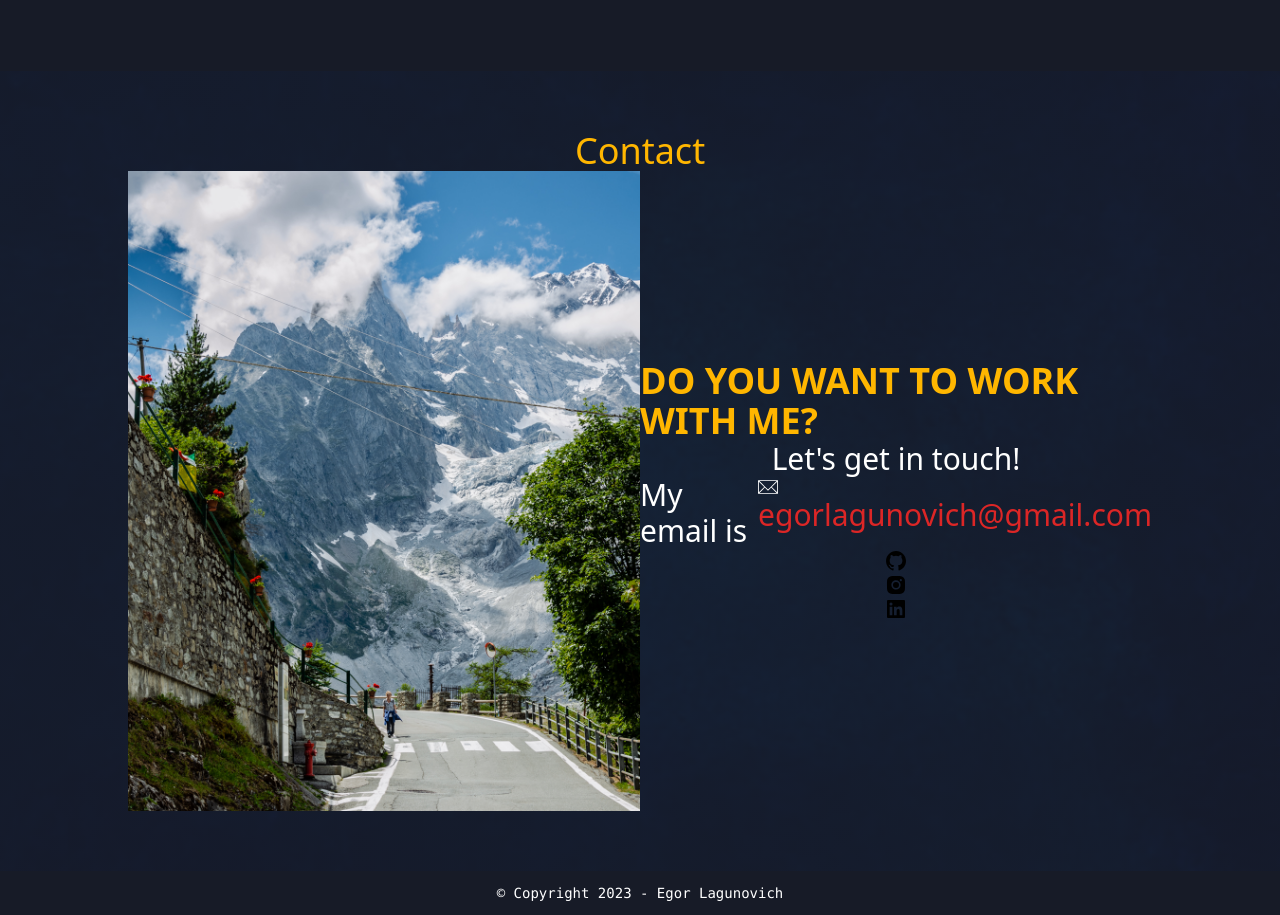
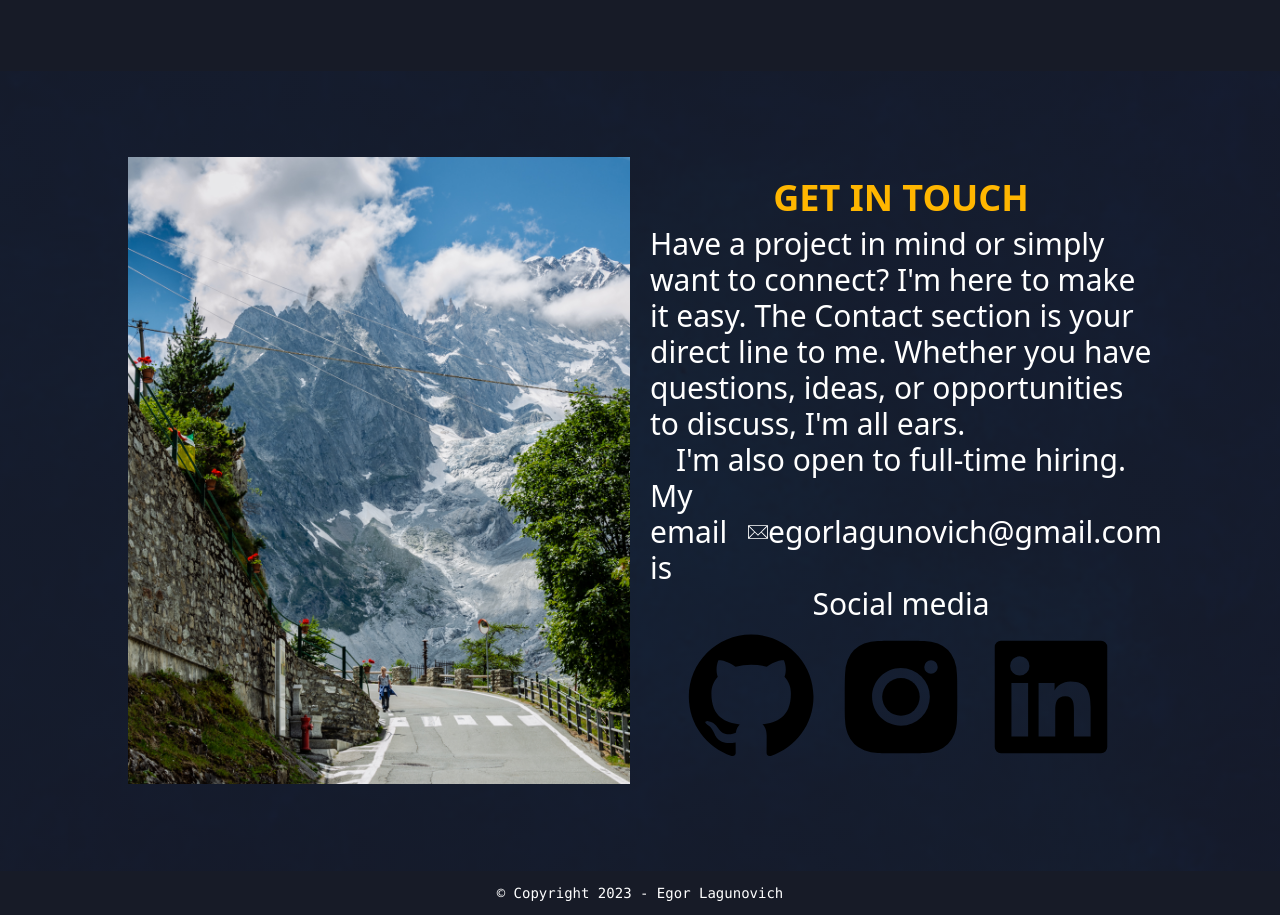
Before and after one commit to yahorlahunovich/web-dev-portfolio, a Next.js app: page / in a window 1280 px wide. Shown: the part 4760-5675 px from the top of the page. Built offline with nearby package versions, Linux system fonts and the light colour scheme.

Commit message:
mockup of contact section

```diff
--- a/components/layout/Contact.tsx
+++ b/components/layout/Contact.tsx
@@ -9,31 +9,37 @@ const Contact = () => {
   return (
     <section
       id="contact"
-      className="flex flex-col justify-center min-h-screen text-3xl snap-start px-32 main-bg "
+      className="w-full flex flex-col sm:flex-row gap-5 justify-center items-center min-h-screen text-3xl snap-start sm:px-32 main-bg"
       data-aos="fade-up"
     >
-      <h1 className="text-center">Contact</h1>
-      <div className="flex flex-row justify-center items-center ">
-        <div className="w-1/2">
+      <div className="w-full sm:w-1/2">
         <Image src={contactImg} alt="Mountain" />
       </div>
-        <div className="flex flex-col justify-center items-center w-1/2">
-          <h2>Do you want to work with me?</h2>
-          <p>Let's get in touch!</p>
-          <div className="flex">
+      <div className="flex flex-col flex-wrap justify-center items-center w-full sm:w-1/2">
+        <h2 className="text-center m-2">Get in Touch</h2>
+        <p>
+          Have a project in mind or simply want to connect? I'm here to make it
+          easy. The Contact section is your direct line to me. Whether you have
+          questions, ideas, or opportunities to discuss, I'm all ears.
+        </p>
+        <p>I'm also open to full-time hiring.</p>
+        <div className="flex flex-row gap-2 justify-center items-center">
           My email is{" "}
-            <a href="mailto: egorlagunovich@gmail.com" className="text-red-600">
+          <a
+            href="mailto: egorlagunovich@gmail.com"
+            className="flex flex-row justify-center items-center"
+          >
             <Image src={envelopeSvg} alt="envelope icon" width={20} />{" "}
             egorlagunovich@gmail.com
           </a>
         </div>
-          <div>
+        <h3>Social media</h3>
+        <div className="flex flex-row justify-center items-center">
           {social_media_links.map((link) => (
             <Link href={link.src} key={link.name}>
-                <Image src={link.iconSrc} alt={link.name} />
+              <Image src={link.iconSrc} alt={link.name} width={150} />
             </Link>
           ))}
-          </div>
         </div>
       </div>
     </section>
```
Lines whose indentation alone changed are shown as unchanged.
